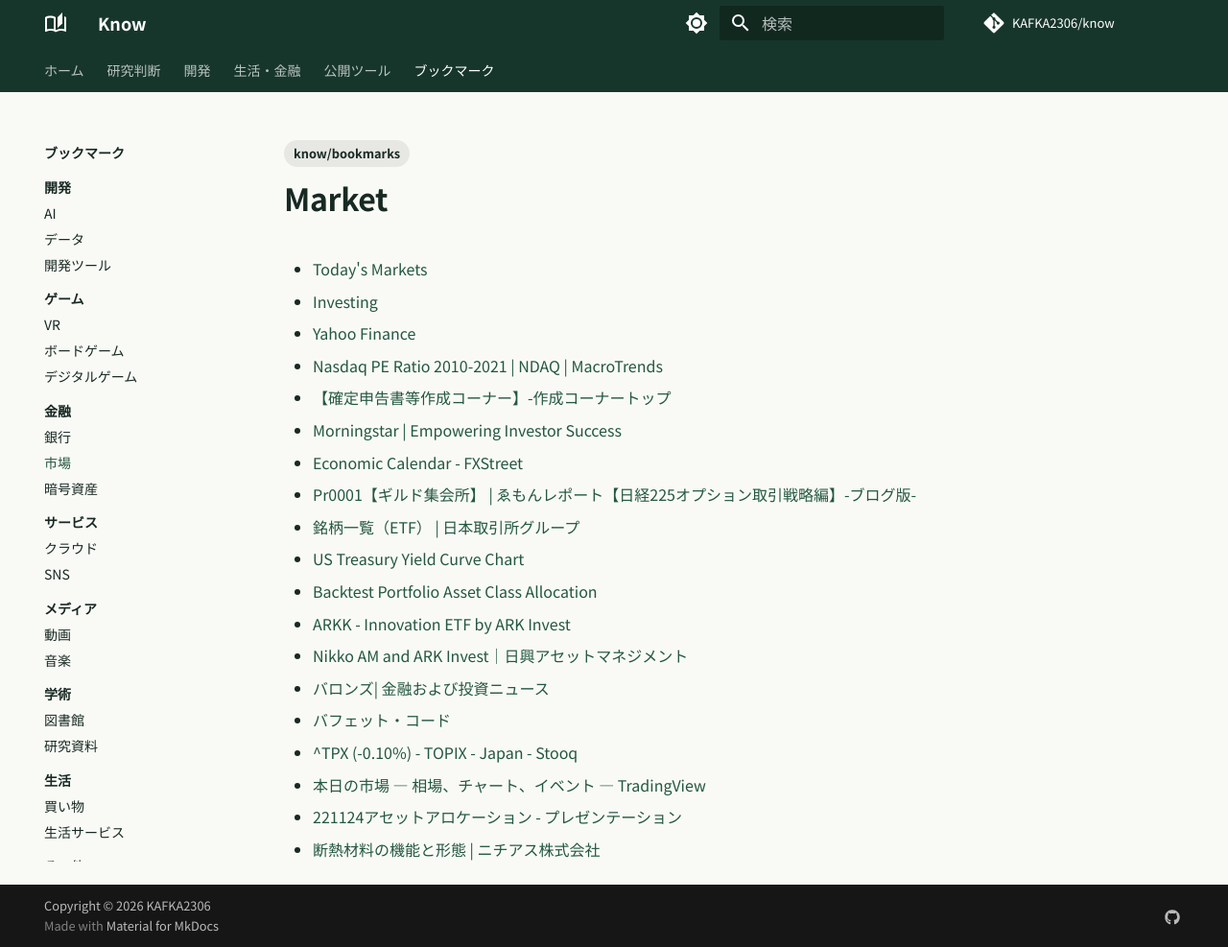
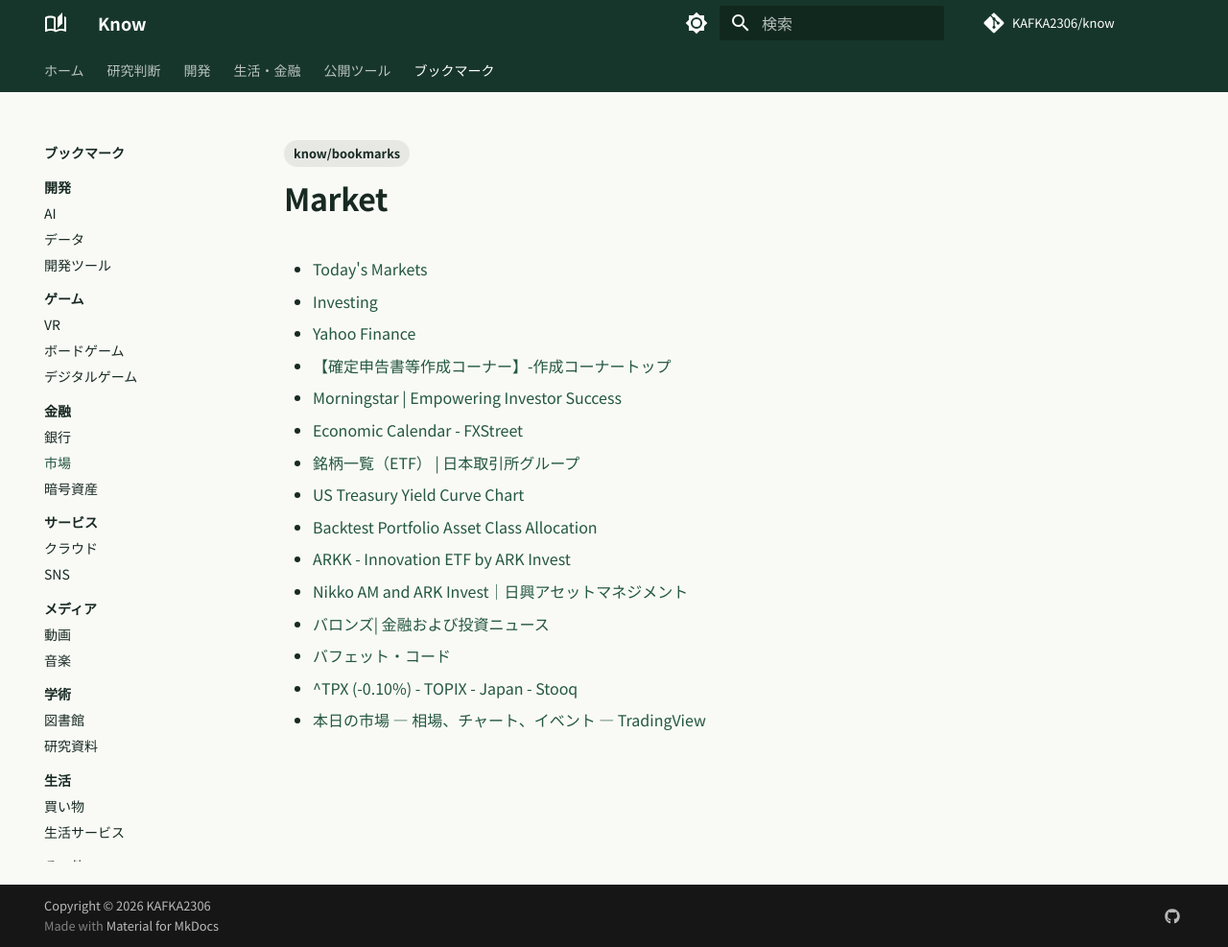
Before and after one commit to KAFKA2306/know, an MkDocs documentation site: the page built from docs/bookmarks/Finance/Market/index.md, in a window 1280 px wide and 987 px high. Shown: the whole window at 96% size. Built offline with MkDocs 1.6.1 and Material for MkDocs 9.7.7, drawn with Linux system fonts in a browser that asks for light colours; comment, search, counter and statistics services are not loaded.

Commit message:
docs(bookmarks): prune dated and private links in docs/bookmarks/Finance/Market/index.md

```diff
--- a/docs/bookmarks/Finance/Market/index.md
+++ b/docs/bookmarks/Finance/Market/index.md
@@ -9,11 +9,9 @@ tags:
 - [Today's Markets](https://app.koyfin.com)
 - [Investing](https://www.investing.com)
 - [Yahoo Finance](https://finance.yahoo.com)
-- [Nasdaq PE Ratio 2010-2021 | NDAQ | MacroTrends](https://www.macrotrends.net)
 - [【確定申告書等作成コーナー】-作成コーナートップ](https://www.keisan.nta.go.jp)
 - [Morningstar | Empowering Investor Success](https://www.morningstar.com)
 - [Economic Calendar - FXStreet](https://www.fxstreet.com)
-- [Pr0001【ギルド集会所】 | ゑもんレポート【日経225オプション取引戦略編】-ブログ版-](https://clnx.jp)
 - [銘柄一覧（ETF） | 日本取引所グループ](https://www.jpx.co.jp)
 - [US Treasury Yield Curve Chart](https://www.slickcharts.com)
 - [Backtest Portfolio Asset Class Allocation](https://www.portfoliovisualizer.com)
@@ -23,5 +21,3 @@ tags:
 - [バフェット・コード](https://www.buffett-code.com)
 - [^TPX (-0.10%) - TOPIX - Japan - Stooq](https://stooq.pl)
 - [本日の市場 — 相場、チャート、イベント — TradingView](https://jp.tradingview.com)
-- [221124アセットアロケーション - プレゼンテーション](https://www.canva.com)
-- [断熱材料の機能と形態 | ニチアス株式会社](https://www.nichias.co.jp)
```
